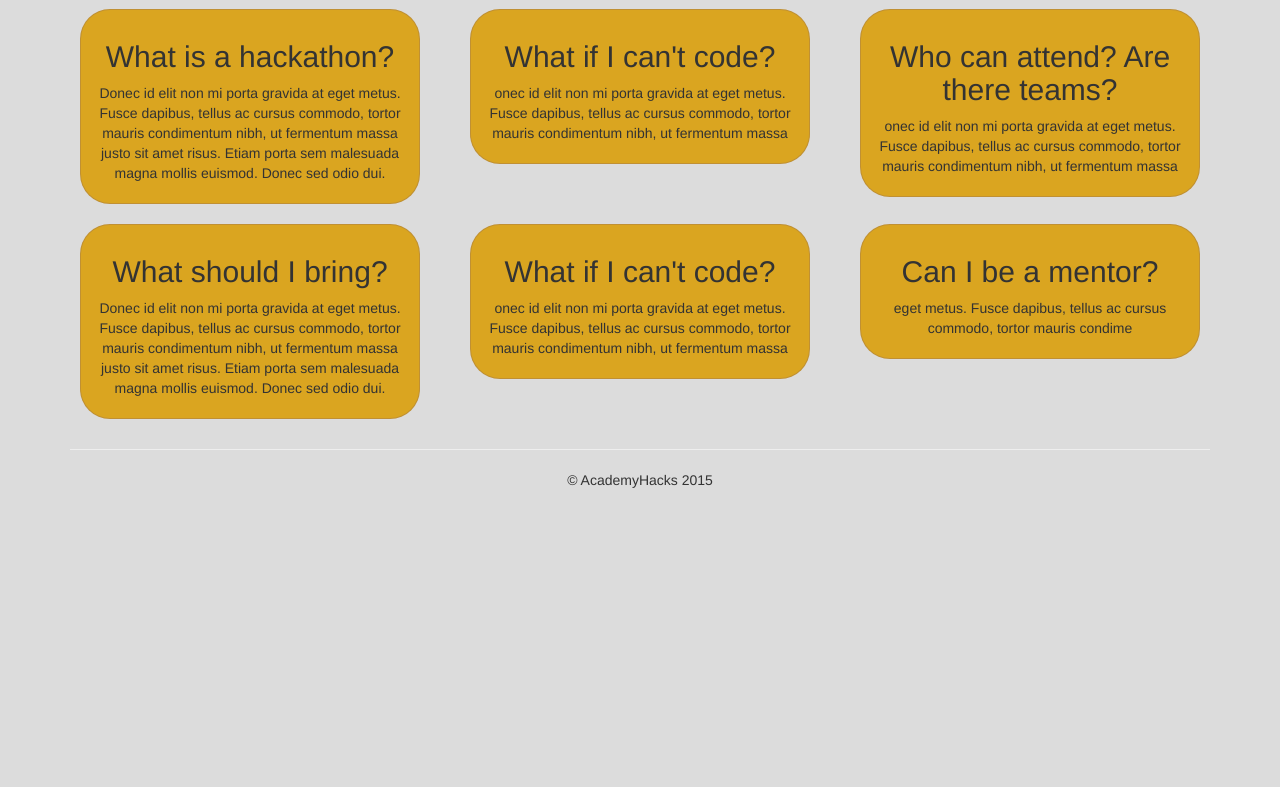
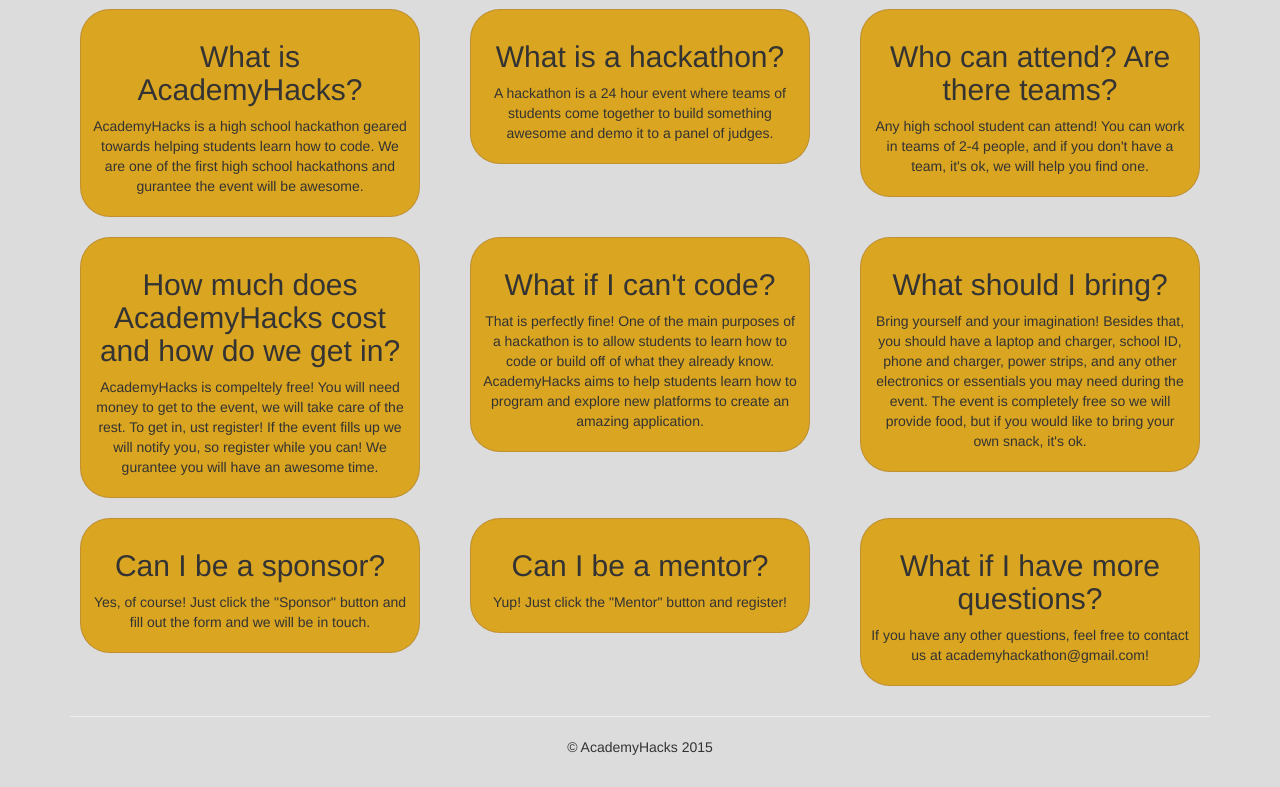
Before and after one commit to AcademyHacks/AcademyHacks.github.io, a plain HTML site: page index.html in a window 1280 px wide. Shown: the part 879-1666 px from the top of the page. Before the commit the page ends 1399 px from the top, so only its background shows below. Drawn offline with nearby package versions, Linux system fonts and the light colour scheme; some packages are replaced by stand-ins of ours.

Commit message:
FAQ
Updated question descriptions and added a few questions

```diff
--- a/index.html
+++ b/index.html
@@ -56,22 +56,22 @@
 
     <div class="col-md-4">
       <div class = "faq">
-			  <h2>What is a hackathon?</h2>
-			  <p>Donec id elit non mi porta gravida at eget metus. Fusce dapibus, tellus ac cursus commodo, tortor mauris condimentum nibh, ut fermentum massa justo sit amet risus. Etiam porta sem malesuada magna mollis euismod. Donec sed odio dui. </p>
+        <h2>What is AcademyHacks?</h2>
+        <p>AcademyHacks is a high school hackathon geared towards helping students learn how to code. We are one of the first high school hackathons and gurantee the event will be awesome.  </p>
        </div>
        </div>
 
       <div class="col-md-4">
       <div class = "faq">
-			  <h2>What if I can't code?</h2>
-			  <p>onec id elit non mi porta gravida at eget metus. Fusce dapibus, tellus ac cursus commodo, tortor mauris condimentum nibh, ut fermentum massa </p>
+        <h2>What is a hackathon?</h2>
+        <p>A hackathon is a 24 hour event where teams of students come together to build something awesome and demo it to a panel of judges. </p>
        </div>
        </div>
 
         <div class="col-md-4">
       <div class = "faq">
         <h2>Who can attend? Are there teams?</h2>
-			  <p>onec id elit non mi porta gravida at eget metus. Fusce dapibus, tellus ac cursus commodo, tortor mauris condimentum nibh, ut fermentum massa </p>
+        <p>Any high school student can attend! You can work in teams of 2-4 people, and if you don't have a team, it's ok, we will help you find one. </p>
       </div>
         </div>
 
@@ -81,22 +81,47 @@
 
 		<div class="col-md-4">
 			<div class = "faq">
-			  <h2>What should I bring?</h2>
-			  <p>Donec id elit non mi porta gravida at eget metus. Fusce dapibus, tellus ac cursus commodo, tortor mauris condimentum nibh, ut fermentum massa justo sit amet risus. Etiam porta sem malesuada magna mollis euismod. Donec sed odio dui. </p>
+			  <h2>How much does AcademyHacks cost and how do we get in?</h2>
+			  <p>AcademyHacks is compeltely free! You will need money to get to the event, we will take care of the rest. To get in, ust register! If the event fills up we will notify you, so register while you can! We gurantee you will have an awesome time. </p>
 			 </div>
        </div>
 
 	   <div class="col-md-4">
 			<div class = "faq">
 			  <h2>What if I can't code?</h2>
-          <p>onec id elit non mi porta gravida at eget metus. Fusce dapibus, tellus ac cursus commodo, tortor mauris condimentum nibh, ut fermentum massa </p>
+			  <p> That is perfectly fine! One of the main purposes of a hackathon is to allow students to learn how to code or build off of what they already know. AcademyHacks aims to help students learn how to program and explore new platforms to create an amazing application. </p>
+			</div>
+        </div>
+
+        <div class="col-md-4">
+      <div class = "faq">
+        <h2>What should I bring?</h2>
+        <p>Bring yourself and your imagination! Besides that, you should have a laptop and charger, school ID, phone and charger, power strips, and any other electronics or essentials you may need during the event. The event is completely free so we will provide food, but if you would like to bring your own snack, it's ok. </p>
+       </div>
+       </div>
+
+      </div>
+
+	  <div class="row">
+
+		<div class="col-md-4">
+    <div class = "faq">
+          <h2>Can I be a sponsor?</h2>
+          <p>Yes, of course! Just click the "Sponsor" button and fill out the form and we will be in touch. </p>
       </div>
         </div>
 
 	   <div class="col-md-4">
     <div class = "faq">
           <h2>Can I be a mentor?</h2>
-          <p>eget metus. Fusce dapibus, tellus ac cursus commodo, tortor mauris condime</p>
+          <p>Yup! Just click the "Mentor" button and register!</p>
+      </div>
+        </div>
+
+        <div class="col-md-4">
+		<div class = "faq">
+          <h2>What if I have more questions?</h2>
+          <p>If you have any other questions, feel free to contact us at academyhackathon@gmail.com!</p>
 		  </div>
         </div>
 
```
Lines whose indentation alone changed are shown as unchanged.
